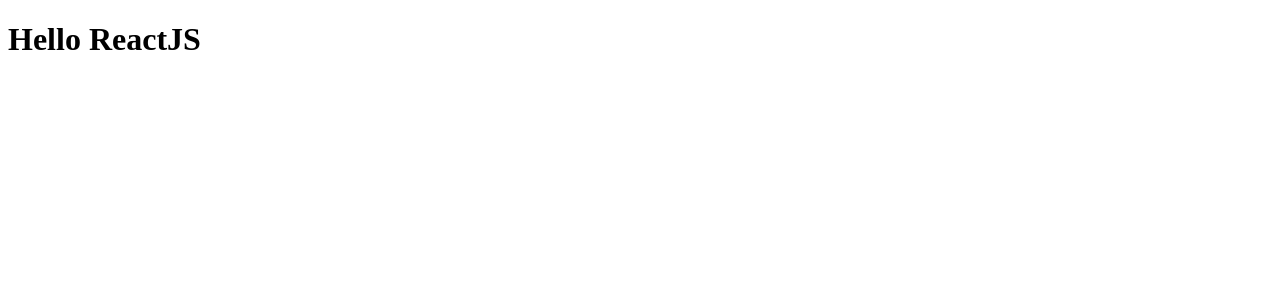
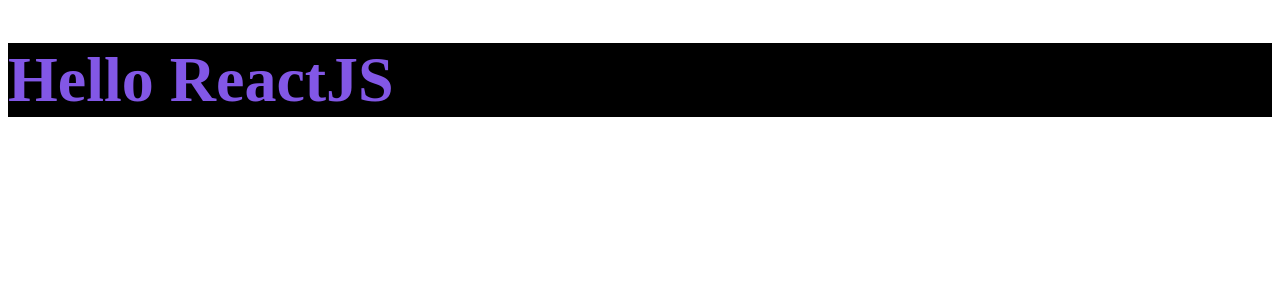
Before and after one commit to EngJao89/dtmoney, a React (Create React App) app: page / in a window 1280 px wide. Shown: the top 300 px of the page. Built offline with nearby package versions, Linux system fonts and the light colour scheme.

Commit message:
feat(dm02-styled-components): implementa e utiliza styled components para estilização

```diff
--- a/package.json
+++ b/package.json
@@ -6,6 +6,7 @@
     "react": "^18.2.0",
     "react-dom": "^18.2.0",
     "react-scripts": "5.0.1",
+    "styled-components": "^6.0.4",
     "web-vitals": "^2.1.0"
   },
   "devDependencies": {
@@ -16,6 +17,7 @@
     "@types/node": "^16.7.13",
     "@types/react": "^18.0.0",
     "@types/react-dom": "^18.0.0",
+    "@types/styled-components": "^5.1.26",
     "commitizen": "^4.3.0",
     "cz-conventional-changelog": "^3.3.0",
     "typescript": "^4.4.2"
--- a/src/App.tsx
+++ b/src/App.tsx
@@ -1,7 +1,15 @@
+import styled from 'styled-components';
+
+const Title = styled.h1`
+  background-color: #000000;
+  font-size: 64px;
+  color: #8257e6;
+`
+
 export function App() {
   return (
     <div className="App">
-      <h1>Hello ReactJS</h1>
+      <Title>Hello ReactJS</Title>
     </div>
   );
 }
```
Also changed, not shown: 1 other file (tests, documents, lock files or other folders).
